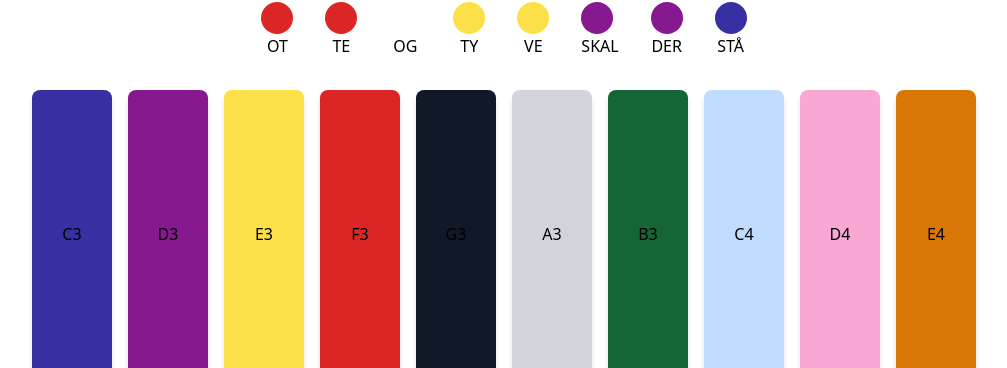
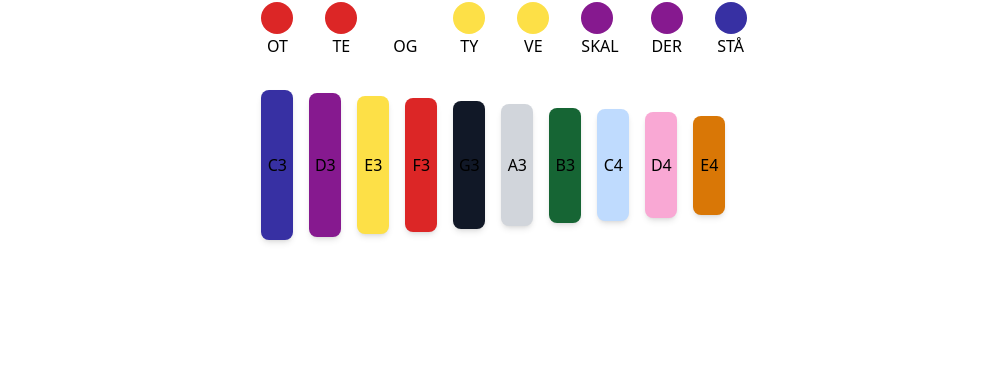
Before and after one commit to ruanha/glockenspiel, a React (Vite) app: page / in a window 1280 px wide. Shown: the part 424-792 px from the top of the page, without its empty margins (136-1143 px from the left). Built offline with nearby package versions, Linux system fonts and the light colour scheme.

Commit message:
add different heights for bars

```diff
--- a/src/App.tsx
+++ b/src/App.tsx
@@ -14,16 +14,16 @@ function App() {
     JSON.parse(localStorage.getItem("showText") || "true") as boolean
   );
   const notes = {
-    C3: { color: "bg-indigo-800" },
-    D3: { color: "bg-fuchsia-800" },
-    E3: { color: "bg-yellow-300" },
-    F3: { color: "bg-red-600" },
-    G3: { color: "bg-gray-900" },
-    A3: { color: "bg-gray-300" },
-    B3: { color: "bg-green-800" },
-    C4: { color: "bg-blue-200" },
-    D4: { color: "bg-pink-300" },
-    E4: { color: "bg-amber-600" },
+    C3: { color: "bg-indigo-800", height: 9.4 },
+    D3: { color: "bg-fuchsia-800", height: 9 },
+    E3: { color: "bg-yellow-300", height: 8.6 },
+    F3: { color: "bg-red-600", height: 8.4 },
+    G3: { color: "bg-gray-900", height: 8 },
+    A3: { color: "bg-gray-300", height: 7.6 },
+    B3: { color: "bg-green-800", height: 7.2 },
+    C4: { color: "bg-blue-200", height: 7 },
+    D4: { color: "bg-pink-300", height: 6.6 },
+    E4: { color: "bg-amber-600", height: 6.2 },
   };
   const songs: Record<string, Song> = {
     abc,
--- a/src/Bar.tsx
+++ b/src/Bar.tsx
@@ -2,10 +2,12 @@ function Bar({
   note,
   color,
   showNote,
+  height,
 }: {
   note: string;
   color: string;
   showNote: boolean;
+  height: number;
 }) {
   const audio = new Audio(`/${note}.wav`);
   const playNote = () => {
@@ -16,13 +18,8 @@ function Bar({
   };
   return (
     <div
+      style={{ height: `${height}rem`, width: "2rem" }}
       className={`
-        w-12
-        h-32
-        md:w-16
-        md:h-64
-        lg:w-20
-        lg:h-72
         flex
         place-items-center
         justify-center
--- a/src/Glockenspiel.tsx
+++ b/src/Glockenspiel.tsx
@@ -4,18 +4,22 @@ function Glockenspiel({
   notes,
   showNotes,
 }: {
-  notes: Record<string, { color: string }>;
+  notes: Record<string, { color: string; height: number }>;
   showNotes: boolean;
 }) {
   const keys = Object.keys(notes);
 
   return (
-    <div className="flex flex-row gap-4 flex-wrap" id="glockenspiel">
+    <div
+      className="flex flex-row items-center gap-4 flex-wrap"
+      id="glockenspiel"
+    >
       {keys.map((key, index) => (
         <Bar
           key={index}
           note={key}
           color={notes[key].color}
+          height={notes[key].height}
           showNote={showNotes}
         />
       ))}
```
